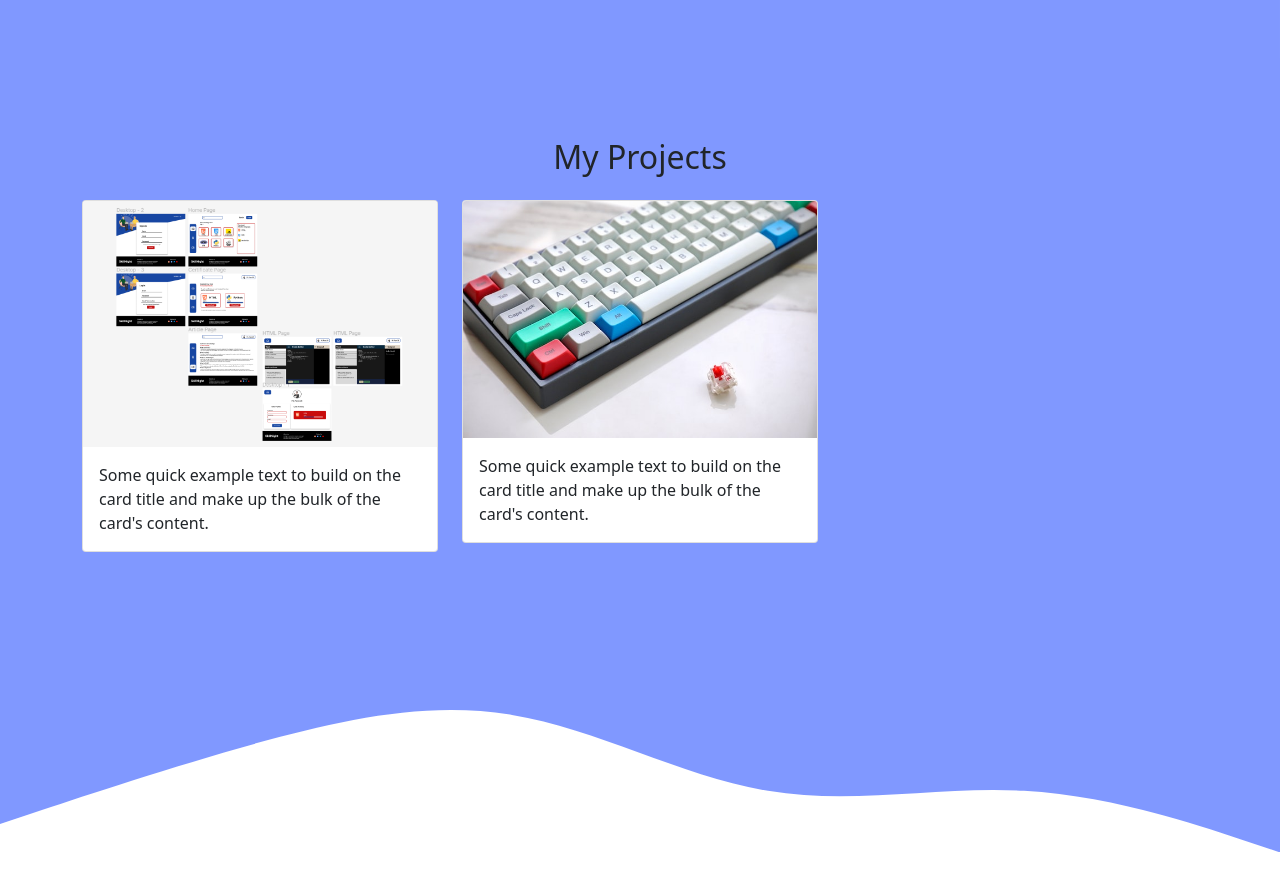
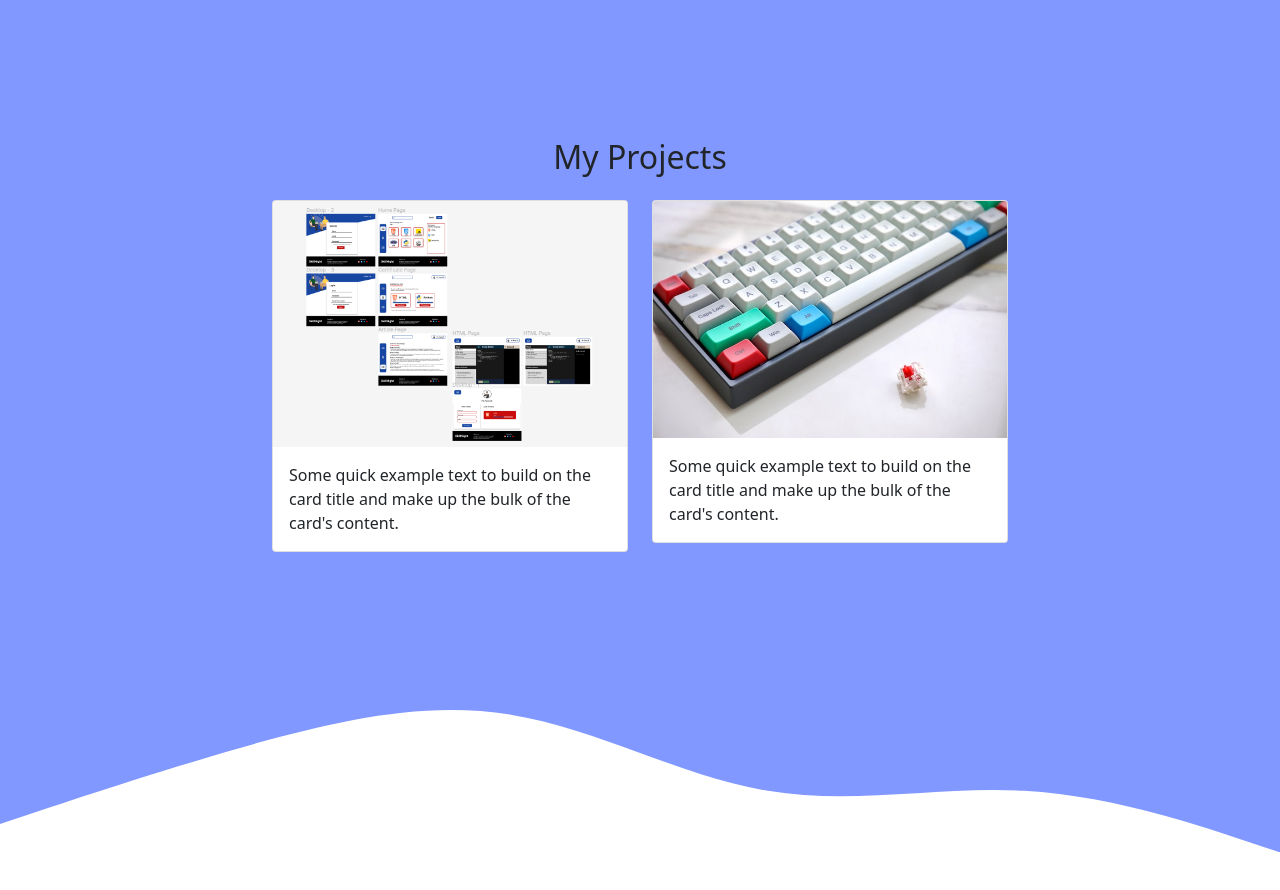
Before and after one commit to dark-devil22u/-learn, a plain HTML site: page index.html in a window 1280 px wide. Shown: the part 1220-2110 px from the top of the page. Drawn offline with nearby package versions, Linux system fonts and the light colour scheme.

Commit message:
Update index.html

```diff
--- a/index.html
+++ b/index.html
@@ -81,13 +81,13 @@
     </section>
 
     <section id="Projects">
-      <div class="container justify-content-center">
+      <div class="container ">
         <div class="row text-center mb-3">
           <div class="col">
             <h2>My Projects</h2>
           </div>
         </div>
-        <div class="row">
+        <div class="row justify-content-center">
           <div class="col-md-4 mb-3">
             <div class="card">
               <img src="gambar.png" class="card-img-top" alt="projects" />
```
